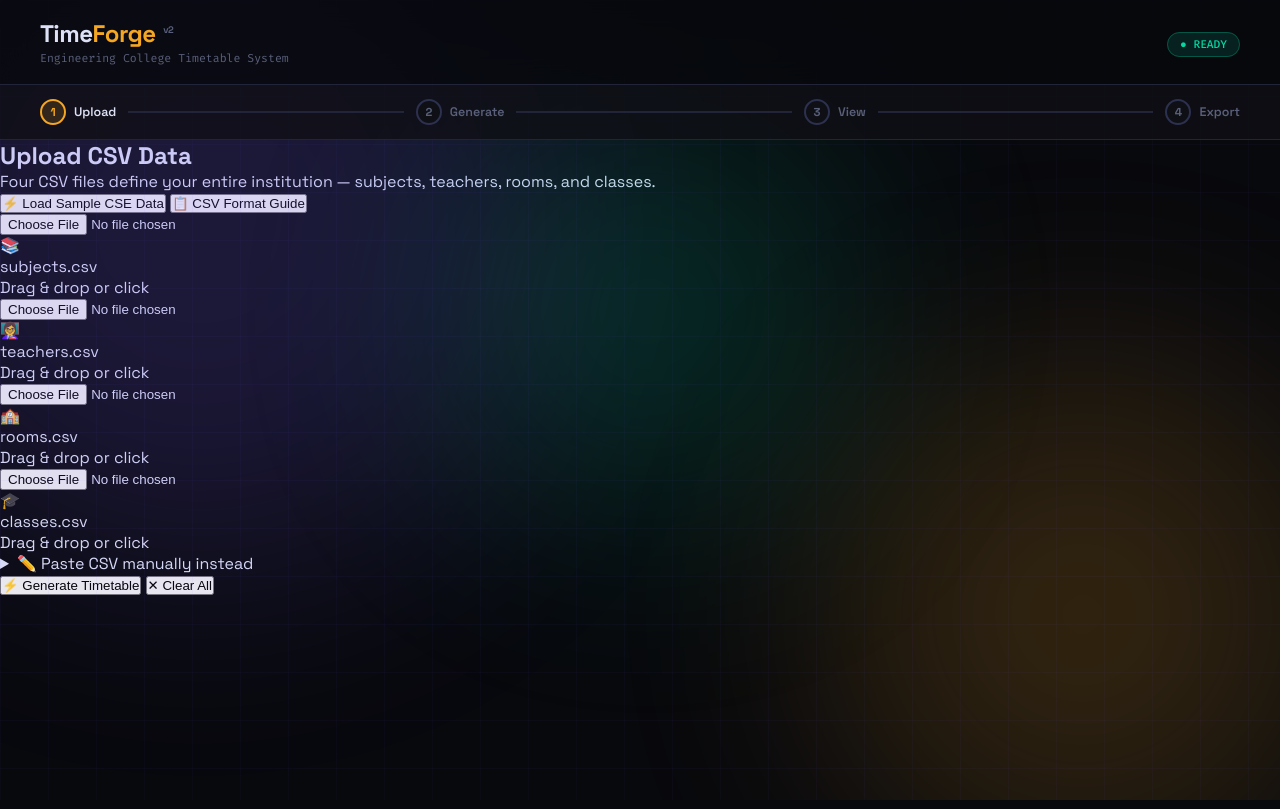
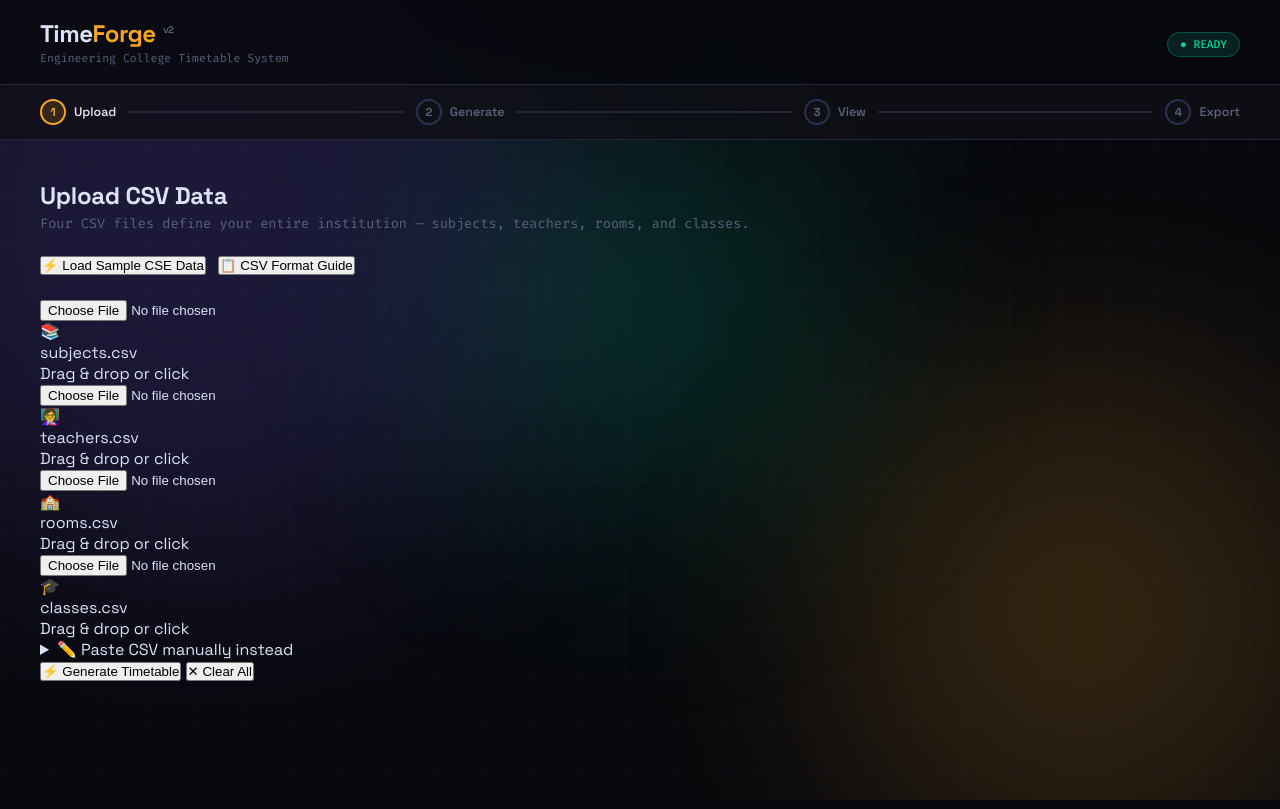
Before and after one commit to bibhusharma1/Automated-Timetable-Generator, a plain HTML site: page frontend/index.html in a window 1280 px wide. Drawn offline with Linux system fonts and the light colour scheme; a script that the page names is missing.

Commit message:
Add main container and section animations

```diff
--- a/frontend/style.css
+++ b/frontend/style.css
@@ -131,3 +131,21 @@ header {
   transition: background 0.4s;
 }
 .prog-line.done { background: var(--cyan); }
+
+/* ── MAIN ───────────────────────────────────────────────────────── */
+main {
+  position: relative; z-index: 2;
+  max-width: 1440px; margin: 0 auto;
+  padding: 40px 40px 80px;
+}
+
+/* ── SECTIONS ───────────────────────────────────────────────────── */
+.section { margin-bottom: 48px; animation: fadeUp 0.4s ease both; }
+@keyframes fadeUp {
+  from { opacity: 0; transform: translateY(16px); }
+  to   { opacity: 1; transform: translateY(0); }
+}
+.section-header { margin-bottom: 24px; }
+.section-header h2 { font-size: 1.5rem; font-weight: 700; letter-spacing: -0.3px; }
+.section-sub { font-size: 0.85rem; color: var(--muted); margin-top: 4px; font-family: 'Fira Code', monospace; }
+.quick-actions { display: flex; gap: 12px; margin-bottom: 24px; flex-wrap: wrap; }
```
